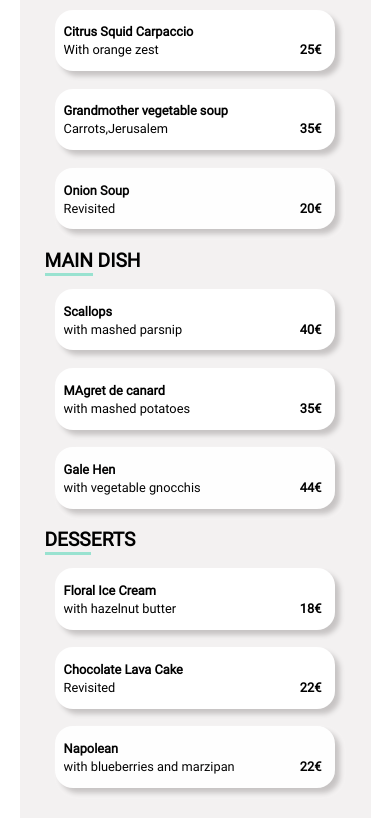
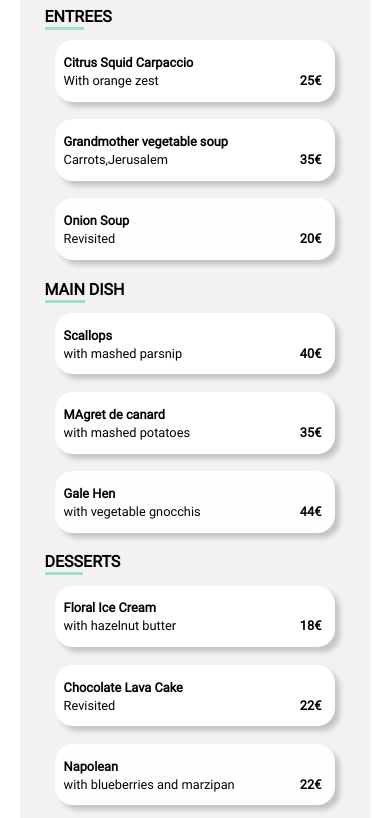
Before and after one commit to Raphto/projet3, a plain HTML site: page Lafrançaise.html in a window 390 px wide. Shown: the part 433-1251 px from the top of the page. Drawn offline with Linux system fonts and the light colour scheme.

Commit message:
Add files via upload

```diff
--- a/public/css/style2.css
+++ b/public/css/style2.css
@@ -98,7 +98,7 @@ header img
   font-weight: 200;
   text-align: right;
   margin-right: 10%;
-  margin-left: 20%;
+  margin-left: 5%;
   margin-bottom: 5%;
 }
 .restaurant h1
@@ -154,7 +154,7 @@ ul
 }
  .imggrand
  {
-  width: 60%;
+  width: 59.9%;
   max-height: 300px;
   position: absolute;
   top: 12%;
@@ -170,7 +170,7 @@ ul
   padding-bottom: 50px;
   position: relative;
   z-index: 5555;
-  margin-top: 250px;
+  margin-top: 300px;
 }
 .palette
 {
@@ -256,7 +256,6 @@ h5
   transition: 900ms;
   opacity: 0;
 }
-
 .palette :hover .animation
 {
   transform: scale(1);
@@ -280,7 +279,7 @@ h5
   border-bottom: 3px solid #99E2D0;
   margin-top: 10px;
 }
-@media all and (max-width: 1024px)
+@media all and (max-width: 1300px)
 {
         body
         {
@@ -329,7 +328,7 @@ h5
          }
          .restaurant
           {
-            margin-top: 200px;
+            margin-top: 240px;
           }
 }
 @media all and (max-width: 800px)
@@ -364,7 +363,7 @@ h5
         }
         h2
         {
-        font-size: 60%;
+        font-size: 50%;
         padding-left: 25px;
         text-align: left;
         }
@@ -405,6 +404,6 @@ h5
          }
          .restaurant
           {
-            margin-top: 200px;
+            margin-top: 240px;
           }
 }
```
